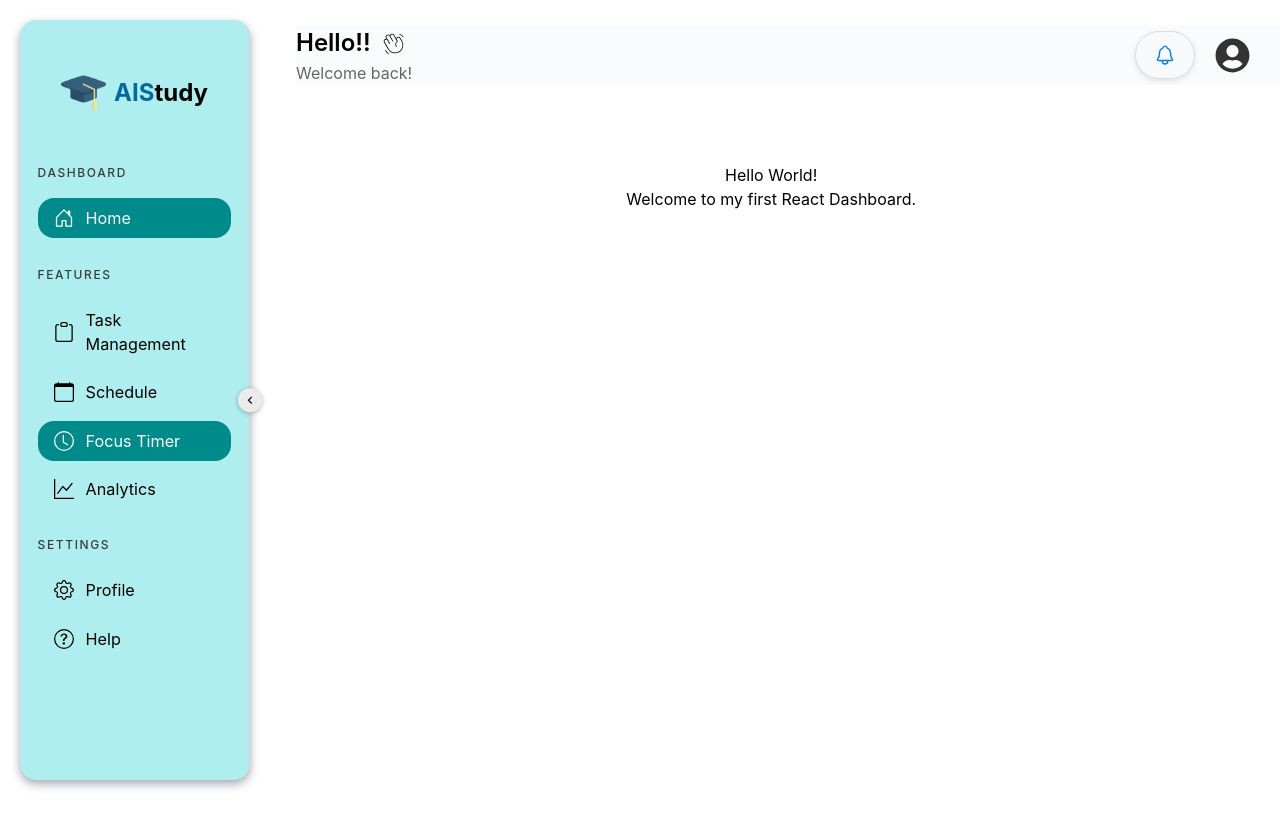
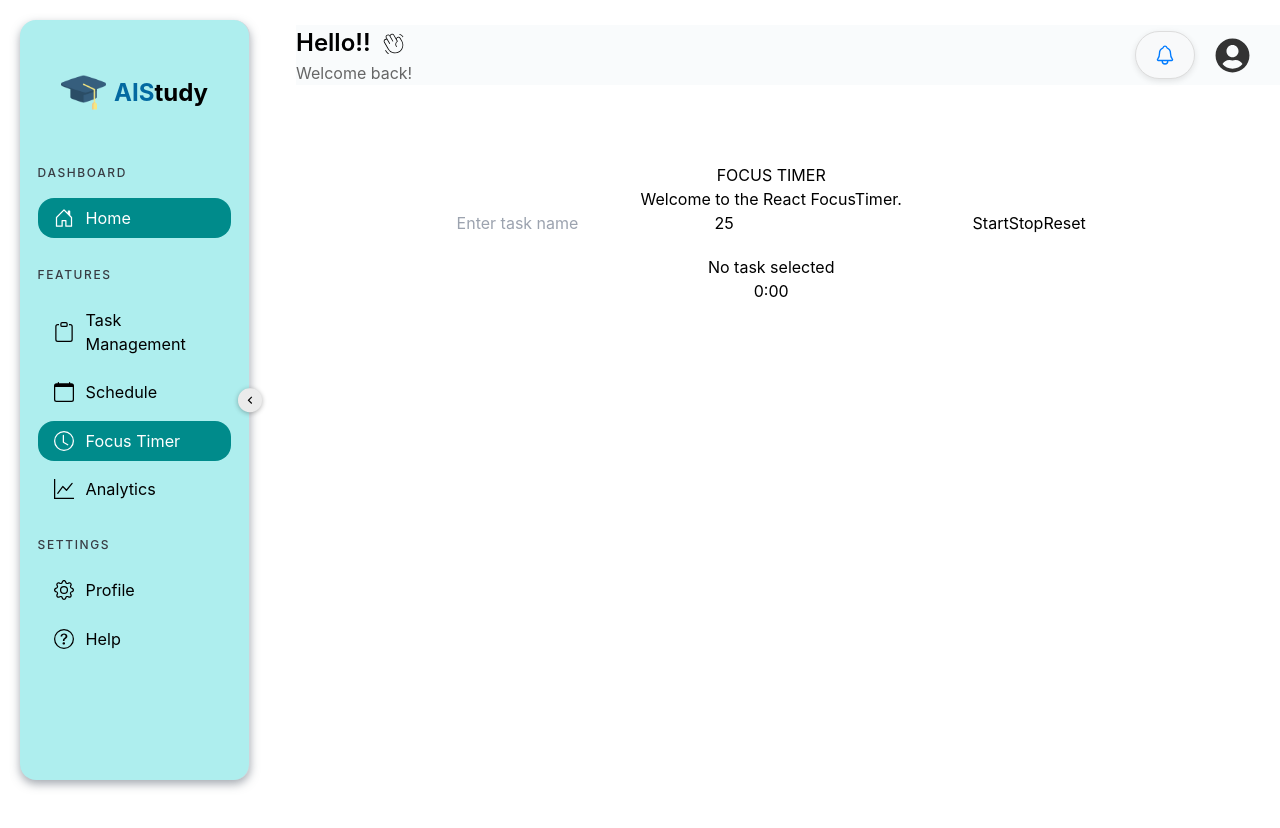
Before and after one commit to Advanced-web-application-developmentK21/Web-Frontend, a React (Create React App) app: page /timer in a window 1280 px wide. Shown: the top 828 px of the page. Built offline with nearby package versions, Linux system fonts and the light colour scheme.

Commit message:
create Focus TImer base

```diff
--- a/src/App.tsx
+++ b/src/App.tsx
@@ -7,6 +7,7 @@ import GoogleLoginSuccess from './pages/GoogleLoginSuccess/GoogleLoginSuccess';
 import PrivateRoute from './components/PrivateRoute';
 import UserLayout from './layout/UserLayout';
 import Dashboard from './pages/Dashboard/Dashboard';
+import FocusTimer from './pages/Dashboard/FocusTimer';
 
 
 function App() {
@@ -48,7 +49,7 @@ function App() {
         } />
         <Route path="/timer" element={
           <UserLayout>
-            <Dashboard />
+            <FocusTimer />
           </UserLayout>
         } />
         <Route path="/analytics" element={
--- /dev/null
+++ b/src/pages/Dashboard/FocusTimer.tsx
@@ -0,0 +1,97 @@
+import React, { useState, useEffect } from "react";
+
+function FocusTimer() {
+  const [task, setTask] = useState<string>("");
+  const [duration, setDuration] = useState<number>(25); // default duration in minutes
+  const [timeLeft, setTimeLeft] = useState<number>(0); // countdown in seconds
+  const [isRunning, setIsRunning] = useState<boolean>(false);
+
+  useEffect(() => {
+    let timer: ReturnType<typeof setInterval>; // Explicitly type the timer
+
+    if (isRunning && timeLeft > 0) {
+        timer = setInterval(() => {
+            setTimeLeft((prev) => prev - 1);
+        }, 1000);
+    } else if (timeLeft === 0 && isRunning) {
+        setIsRunning(false);
+        alert("Session completed!");
+    }
+
+    return () => clearInterval(timer); // Clean up the interval
+  }, [isRunning, timeLeft]);
+
+  const startTimer = () => {
+    if (task.trim() === "") {
+      alert("Please enter a task name!");
+      return;
+    }
+    setTimeLeft(duration * 60); // convert minutes to seconds
+    setIsRunning(true);
+  };
+
+  const stopTimer = () => {
+    setIsRunning(false);
+  };
+
+  const resetTimer = () => {
+    setIsRunning(false);
+    setTimeLeft(0);
+  };
+
+  return (
+    <div style={{ textAlign: "center", marginTop: "50px" }}>
+      <h1>FOCUS TIMER</h1>
+      <p>Welcome to the React FocusTimer.</p>
+      <div style={{ marginBottom: "20px" }}>
+        <input
+          type="text"
+          placeholder="Enter task name"
+          value={task}
+          onChange={(e) => setTask(e.target.value)}
+          style={{ marginRight: "10px" }}
+        />
+        <input
+          type="number"
+          placeholder="Duration (minutes)"
+          value={duration}
+          onChange={(e) => setDuration(Number(e.target.value))}
+          min="1"
+          style={{ marginRight: "10px" }}
+        />
+        <button onClick={startTimer} disabled={isRunning}>
+          Start
+        </button>
+        <button onClick={stopTimer} disabled={!isRunning}>
+          Stop
+        </button>
+        <button onClick={resetTimer}>Reset</button>
+      </div>
+      <h2>{task || "No task selected"}</h2>
+      <h3>
+        {Math.floor(timeLeft / 60)}:{String(timeLeft % 60).padStart(2, "0")}
+      </h3>
+      {isRunning && (
+        <div
+          style={{
+            width: "300px",
+            height: "10px",
+            background: "#ddd",
+            margin: "20px auto",
+            position: "relative",
+          }}
+        >
+          <div
+            style={{
+              width: `${((duration * 60 - timeLeft) / (duration * 60)) * 100}%`,
+              height: "10px",
+              background: "green",
+            }}
+          />
+        </div>
+      )}
+    </div>
+  );
+}
+
+export default FocusTimer;
```
